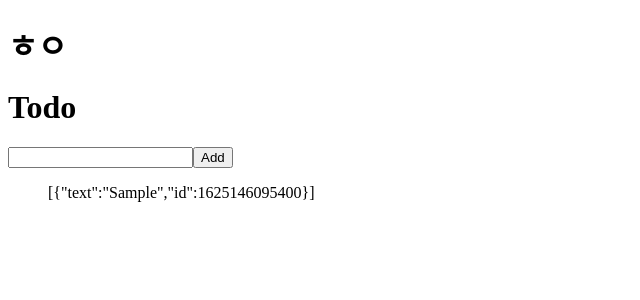
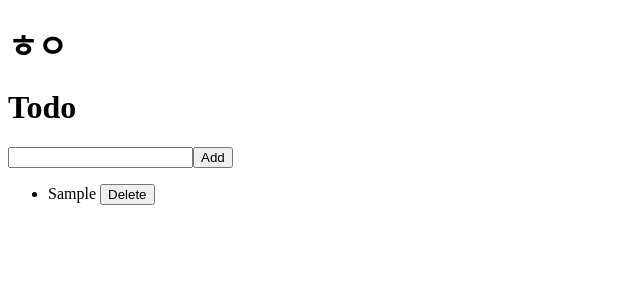
Before and after one commit to CaraMellang/varnilla-redux, a React (Create React App) app: page / in a window 1280 px wide. Both pictures are taken after typing "Sample" into the empty fields and a click on the button "Add". Shown: the top 300 px of the page, without its empty margins (0-640 px from the left). Built offline with nearby package versions, Linux system fonts and the light colour scheme.

Commit message:
Deleting ToDo

```diff
--- /dev/null
+++ b/src/components/ToDo.js
@@ -0,0 +1,21 @@
+import React from "react";
+import { connect } from "react-redux";
+import { actionCreators } from "../store";
+
+const ToDo = ({ text, onBtnClick }) => {
+  return (
+    <li>
+      {text} <button onClick={onBtnClick}>Delete</button>
+    </li>
+  );
+};
+
+function mapDispatchToProps(dispatch, ownProps) {
+  console.log("오운프롭스!", ownProps);
+  //id를 dispatch해야하는데 ownProps에 이미 들어있음
+  return {
+    onBtnClick: () => dispatch(actionCreators.deleteToDo(ownProps.id)),
+  };
+}
+
+export default connect(null, mapDispatchToProps)(ToDo);
--- a/src/routes/Home.js
+++ b/src/routes/Home.js
@@ -1,8 +1,9 @@
 import React, { useState } from "react";
 import { connect } from "react-redux";
 import { actionCreators } from "../store";
+import ToDo from "../components/ToDo";
 
-const Home = ({ ToDos, addToDo }) => {
+const Home = ({ toDos, addToDo }) => {
   const [text, setText] = useState("");
 
   const onChange = (e) => {
@@ -11,6 +12,7 @@
     } = e;
     setText(value);
   };
+  // console.log(Math.floor(Math.random() * 10));
 
   const onSubmit = (e) => {
     e.preventDefault();
@@ -26,13 +28,13 @@
         <input type="text" value={text} onChange={onChange} />
         <button>Add</button>
       </form>
-      <ul>{JSON.stringify(ToDos)}</ul>
+      <ul>{toDos && toDos.map((toDo) => <ToDo {...toDo} key={toDo.id} />)}</ul>
     </>
   );
 };
 //mapStateToProps(스토어에서 가져오는 State, OwnProps는 해당컴포넌트의 props)
 function mapStateToProps(state, OwnProps) {
-  return { ToDos: state };
+  return { toDos: state };
   //리턴하면 해당 컴포넌트의 props가 됨
   //왜냐하면 connect는 해당컴포넌트로 보내는 props에 추가될수 있도록 허용하기 때문
 }
--- a/src/store.js
+++ b/src/store.js
@@ -16,6 +16,7 @@
 const deleteToDo = (id) => {
   return {
     type: DELETE,
+    // id: parseInt(id),
     id,
   };
 };
```
